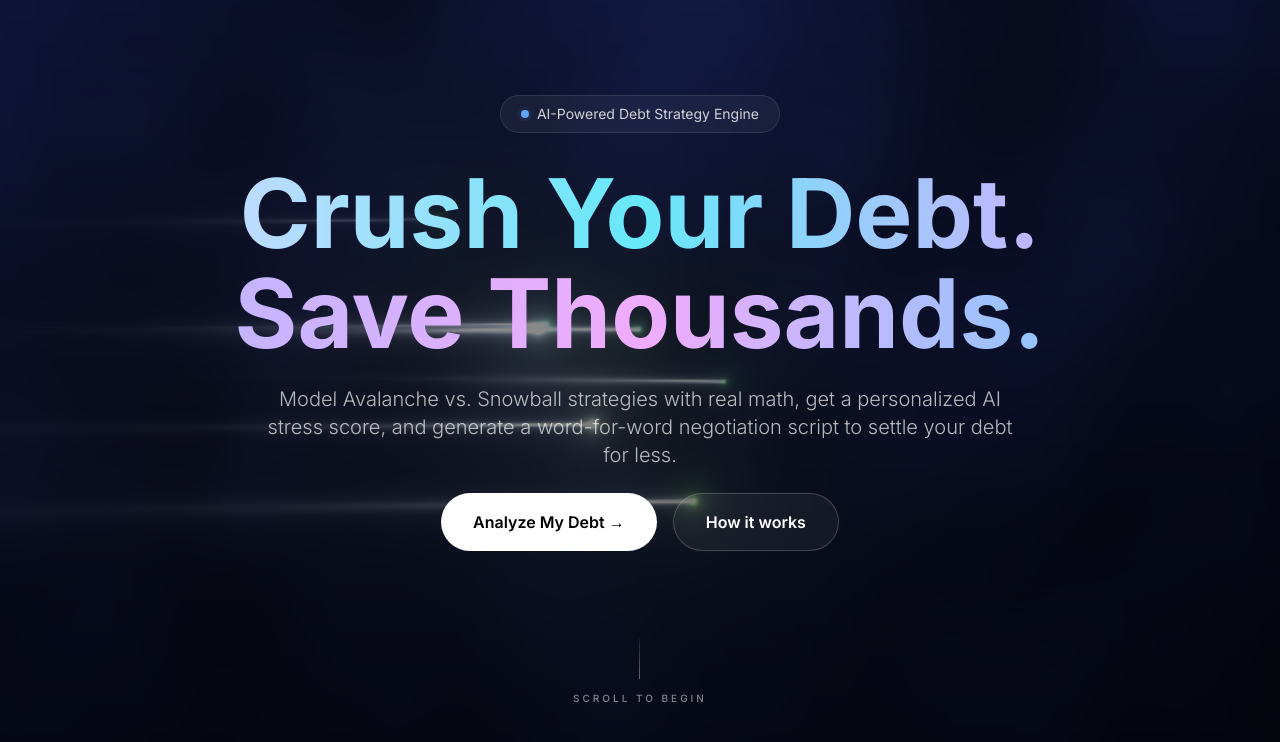
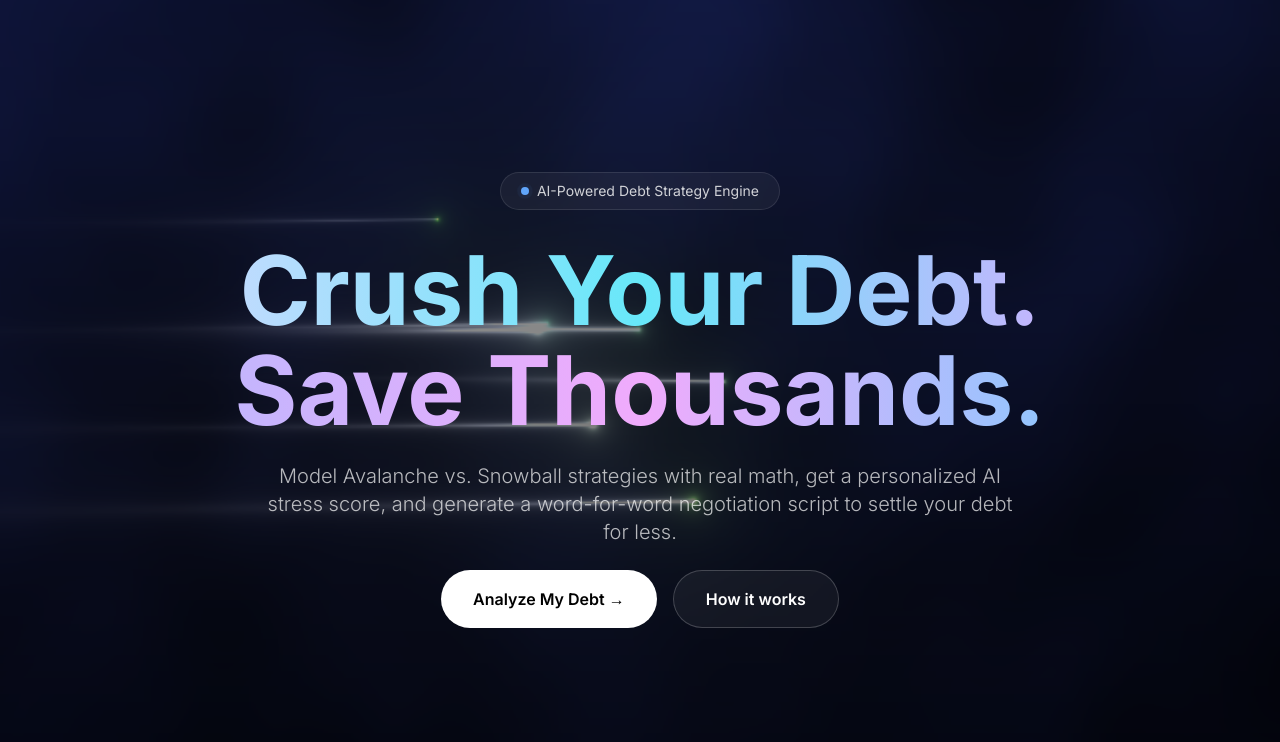
Before and after one commit to aryangorde8/debtclearr, a Next.js app in the folder frontend/: page / in a window 1280 px wide. Shown: the top 742 px of the page. Built offline with nearby package versions, Linux system fonts and the light colour scheme.

Commit message:
Remove scroll-to-begin indicator from hero

```diff
--- a/frontend/src/components/ui/animated-shader-hero.tsx
+++ b/frontend/src/components/ui/animated-shader-hero.tsx
@@ -71,13 +71,6 @@ export const AnimatedShaderHero: React.FC<HeroProps> = ({
             </div>
           )}
 
-          {/* Scroll indicator — directly below the buttons, centered */}
-          <div className="flex flex-col items-center gap-3 pt-16 animate-fade-in-up animation-delay-800">
-            <span className="h-10 w-px bg-gradient-to-b from-white/10 to-white/50 animate-pulse" />
-            <span className="text-white/50 text-[10px] uppercase tracking-[0.3em] font-medium">
-              Scroll to begin
-            </span>
-          </div>
         </div>
       </div>
     </section>
```
